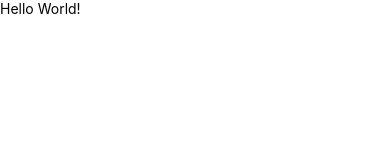
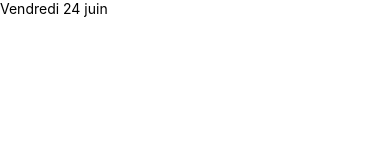
Before and after one commit to leonard-colin/TasksList, a React Native app: screen / in a window 390 px wide. Shown: the top 160 px of the page. Built offline with nearby package versions, Linux system fonts and the light colour scheme.

Commit message:
Add date header

```diff
--- a/App.js
+++ b/App.js
@@ -10,14 +10,14 @@ import React from 'react';
 import {
   Text,
   StyleSheet,
-
 } from 'react-native';
+import TasksScreen from './src/screens/Tasks';
 
 
 const App = ({children, title}) => {
 
   return (
-    <Text>Hello World!</Text>
+    <TasksScreen />
   )
 };
 
--- /dev/null
+++ b/src/components/Header/index.js
@@ -0,0 +1,16 @@
+import React from 'react'
+import { Text } from 'react-native'
+
+const days = ["Dimanche", "Lundi", "Mardi", "Mercredi", "Jeudi", "Vendredi", "Samedi"]
+
+const months = ["janvier", "février", "mars", "avril", "mai", "juin", "juillet", "août", "setpembre", "octobre", "novembre", "décembre"]
+
+export default function Header() {
+    const date = new Date()
+  return (
+    <>
+    <Text>{`${days[date.getDay()]} ${date.getDate()} ${months[date.getMonth()]}`}</Text>
+    </>
+
+  )
+}
--- /dev/null
+++ b/src/screens/Tasks/index.js
@@ -0,0 +1,10 @@
+import React from 'react'
+import Header from '../../components/Header'
+
+export default function TasksScreen() {
+  return (
+    <>
+    <Header />
+    </>
+  )
+}
```
